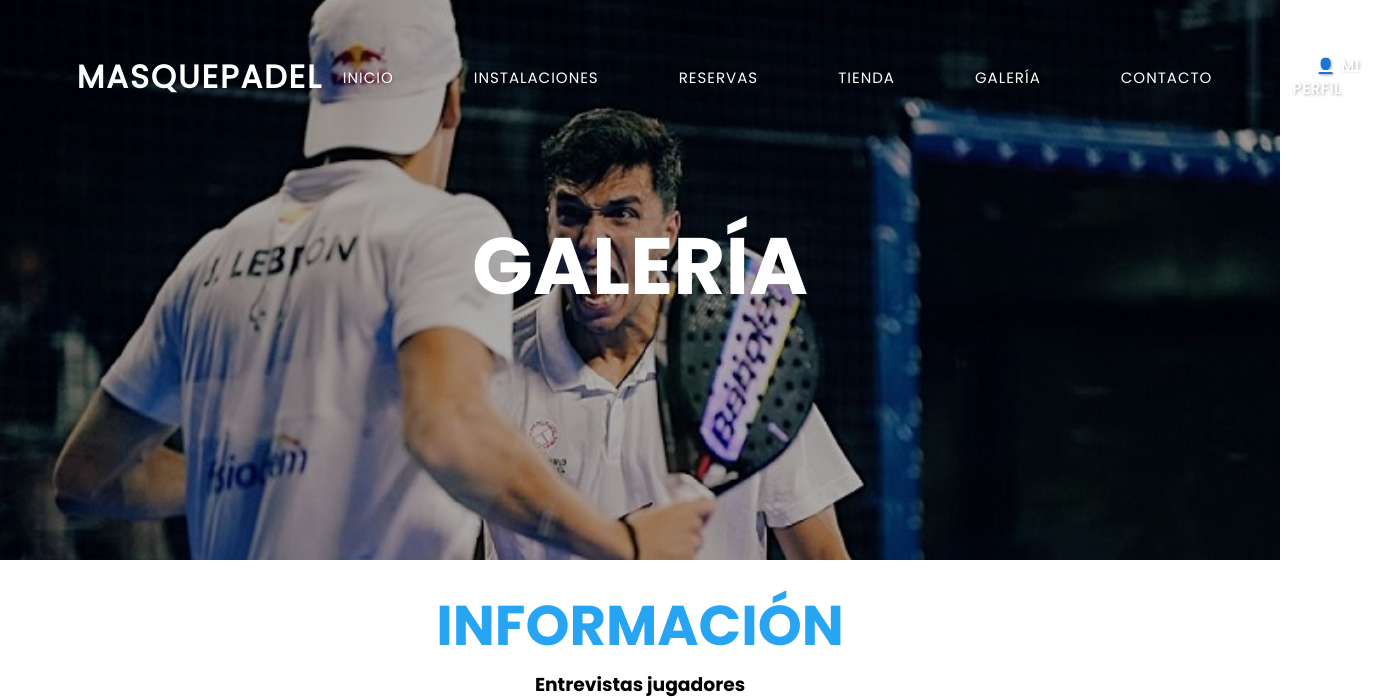
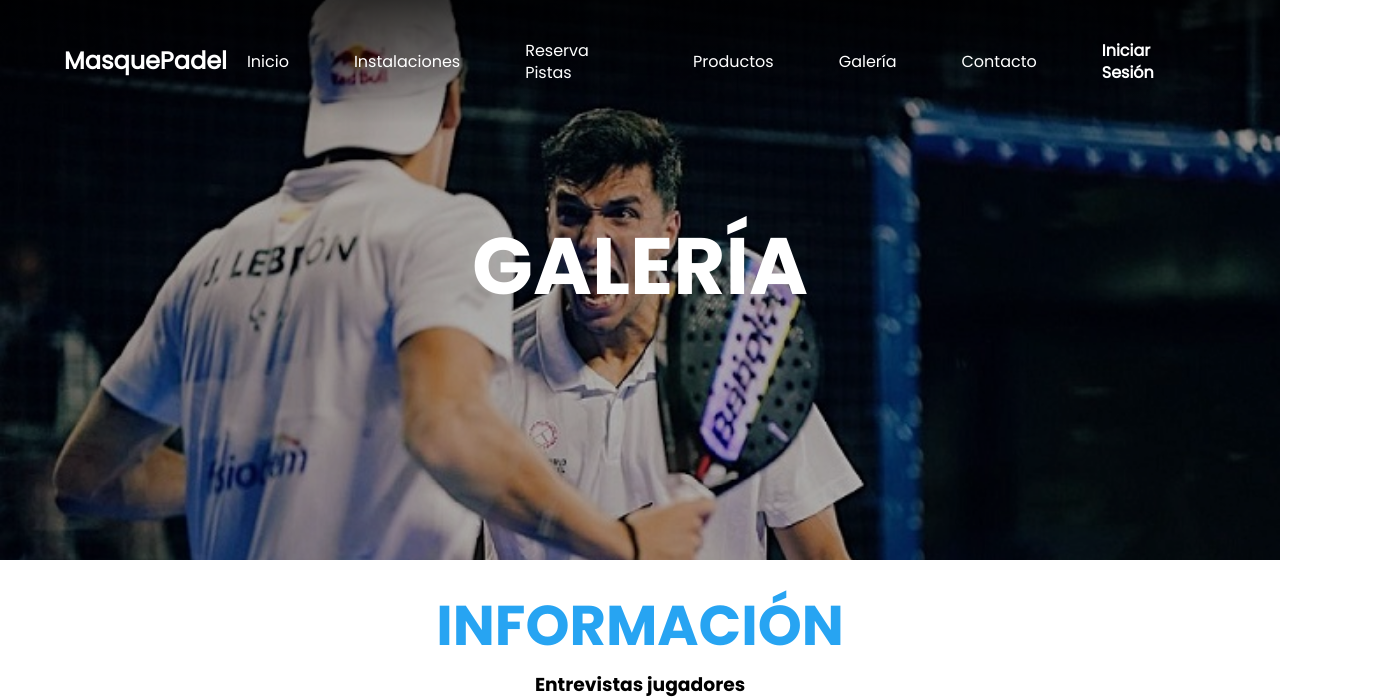
Before and after one commit to AdanGavira/ProyectoWeb_MasquePadel, a plain HTML site: page frontend/pages/galeria.html in a window 1280 px wide. Shown: the top 699 px of the page, 1386 px wide, since content can reach past the window. Drawn offline with Linux system fonts and the light colour scheme.

```diff
--- a/frontend/css/style.css
+++ b/frontend/css/style.css
@@ -426,39 +426,39 @@ form input {
 }
 
 /* =========================================
-   BARRA DE NAVEGACIÓN (ANCHO COMPLETO - FULL WIDTH)
+   BARRA DE NAVEGACIÓN COMO LA IMAGEN ORIGINAL
    ========================================= */
 .menu {
     position: absolute;
     top: 0;
     left: 0;
     width: 100%;
-    max-width: 100% !important; /* Fuerza a ignorar el límite de la clase container */
+    max-width: 100% !important; /* Estira a pantalla completa ignorando el container */
     box-sizing: border-box;
     display: flex;
-    justify-content: space-between;
+    justify-content: space-between; /* Logo a la izq, Iniciar sesión a la der */
     align-items: center;
-    padding: 35px 6%; /* El 6% de padding hace que se ajuste proporcional a la pantalla */
+    padding: 20px 5%; /* Menos padding vertical para que quede como la foto original */
 
-    background: transparent;
-    border: none;
+    /* ESTE ES EL SECRETO: El gradiente oscuro arriba que se difumina hacia abajo */
+    background: linear-gradient(to bottom, rgba(0,0,0,0.7) 0%, rgba(0,0,0,0) 100%);
     z-index: 1000;
 }
 
 .logo {
-    font-size: 32px; /* Un poco más grande para darle más cuerpo */
+    font-size: 24px; /* Tamaño más moderado como en tu foto */
     font-weight: 800;
     color: #ffffff;
     text-decoration: none;
-    text-transform: uppercase;
-    letter-spacing: 2px;
+    /* text-transform: uppercase; (En tu foto está en "MasquePadel", no MAYÚSCULAS) */
 }
 
+/* Contenedor central (los links) */
 .navbar ul {
     list-style: none;
     display: flex;
     align-items: center;
-    gap: 40px; /* Al estirar la pantalla podemos separar más los enlaces */
+    gap: 25px; /* Separación igual a tu imagen */
     margin: 0;
     padding: 0;
 }
@@ -466,27 +466,30 @@ form input {
 .navbar a {
     color: #ffffff;
     text-decoration: none;
-    font-size: 15px;
-    font-weight: 500;
-    letter-spacing: 1px;
-    text-transform: uppercase;
+    font-size: 16px;
+    font-weight: 400; /* Letra un poco más fina como en la foto */
+    /* text-transform: uppercase; (En tu foto la inicial es mayúscula, el resto minúscula) */
     transition: color 0.3s ease;
-    text-shadow: 1px 1px 3px rgba(0,0,0,0.3); /* Sombra sutil para que se lean mejor sobre fotos claras */
 }
 
-/* Efecto hover (puedes ponerle el naranja o azul corporativo) */
+/* Efecto hover */
 .navbar a:hover {
-    color: #ff4500;
+    color: #cdb4db; /* Un color similar al icono morado de tu Iniciar Sesión */
 }
 
-/* Botón de Perfil */
+/* Para el botón de "Iniciar Sesión" (y alinear el icono que tienes en la foto a su lado) */
+.btn-usuario {
+    display: flex;
+    align-items: center;
+    gap: 8px; /* Separar texto del icono */
+}
+
 .btn-usuario a {
-    border: 2px solid #ffffff;
-    padding: 10px 22px;
-    border-radius: 4px;
     font-weight: bold;
 }
-.btn-usuario a:hover {
-    background-color: #ffffff;
-    color: #000000;
+
+.icono-usuario {
+    width: 30px; /* Tamaño del icono circular moradito que tienes en la imagen */
+    height: 30px;
+    border-radius: 50%;
 }
--- a/frontend/pages/galeria.html
+++ b/frontend/pages/galeria.html
@@ -20,23 +20,25 @@
 <body id="productos">
     <header class="header-recopilacion">
         <div class="overlay">
-            <div class="menu container">
-                <div class="logo-box">
+           <div class="menu"> <!-- Fíjate que le hemos quitado la palabra "container" -->
+                <div>
                     <a href="index.html" class="logo">MasquePadel</a>
                 </div>
-                <!-- Botón para móviles -->
+
                 <button onclick="myFunction()" class="menu-responsive">&#9776;</button>
 
-                <!-- Navegación -->
                 <nav id="mi-menu" class="navbar">
                     <ul>
-                        <li><a href="../index.html">Inicio</a></li>
-                        <li><a href="instalaciones.html">Instalaciones</a></li>
-                        <li><a href="reservas.html">Reservas</a></li>
-                        <li><a href="productos.html">Tienda</a></li>
-                        <li><a href="galeria.html">Galería</a></li>
-                        <li><a href="contacto.html">Contacto</a></li>
-                        <li class="btn-usuario"><a href="#">👤 Mi Perfil</a></li>
+                        <li><a href="index.html">Inicio</a></li>
+                        <li><a href="pages/instalaciones.html">Instalaciones</a></li>
+                        <li><a href="pages/reservas.html">Reserva Pistas</a></li>
+                        <li><a href="pages/productos.html">Productos</a></li>
+                        <li><a href="pages/galeria.html">Galería</a></li>
+                        <li><a href="pages/contacto.html">Contacto</a></li>
+
+                        <li class="btn-usuario">
+                            <a href="#">Iniciar Sesión</a>
+                        </li>
                     </ul>
                 </nav>
             </div>
```
Also changed, not shown: frontend/index.html (+9 -7 lines), frontend/pages/contacto.html (+13 -11 lines), frontend/pages/instalaciones.html (+13 -11 lines), frontend/pages/reservas.html (+13 -11 lines), frontend/pages/tarifas.html (+13 -11 lines).
